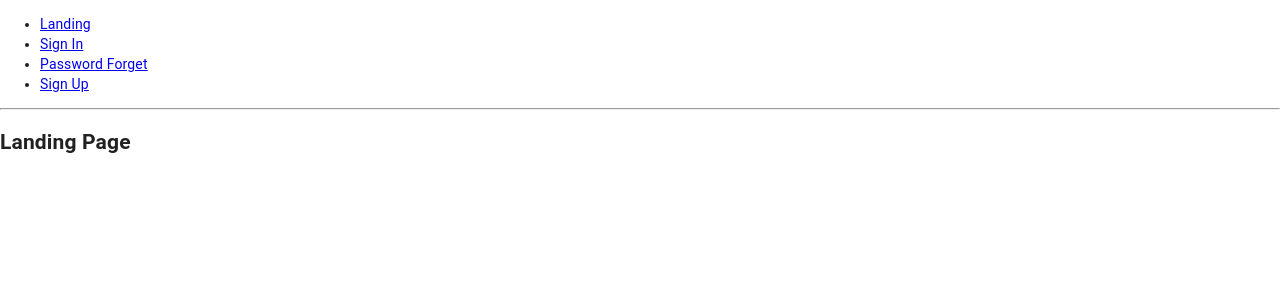
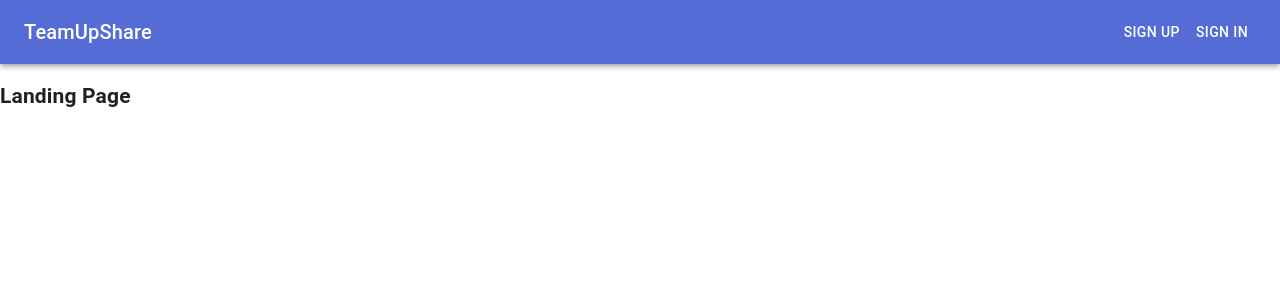
Before and after one commit to iglenwoo/capstone-app, a React (Create React App) app: page / in a window 1280 px wide. Shown: the top 300 px of the page. Built offline with nearby package versions, Linux system fonts and the light colour scheme; no server answers.

Commit message:
add top bar and move navigators into it

```diff
--- a/src/components/App/Navigation.tsx
+++ /dev/null
@@ -1,38 +0,0 @@
-import * as React from 'react'
-import { Link } from 'react-router-dom'
-import * as routes from '../../constants/routes'
-import { useAuth } from '../FirebaseAuth/use-auth'
-
-export const Navigation = () => {
-  const auth = useAuth()
-
-  return <>{auth.user ? <NavigationAuth /> : <NavigationNonAuth />}</>
-}
-
-const NavigationAuth = () => (
-  <ul>
-    <li>
-      <Link to={routes.HOME}>Home</Link>
-    </li>
-    <li>
-      <Link to={routes.ACCOUNT}>Account</Link>
-    </li>
-  </ul>
-)
-
-const NavigationNonAuth = () => (
-  <ul>
-    <li>
-      <Link to={routes.LANDING}>Landing</Link>
-    </li>
-    <li>
-      <Link to={routes.SIGN_IN}>Sign In</Link>
-    </li>
-    <li>
-      <Link to={routes.PASSWORD_FORGET}>Password Forget</Link>
-    </li>
-    <li>
-      <Link to={routes.SIGN_UP}>Sign Up</Link>
-    </li>
-  </ul>
-)
--- /dev/null
+++ b/src/components/App/TopBar.tsx
@@ -0,0 +1,74 @@
+import React, { SyntheticEvent, useEffect } from 'react'
+import { useHistory } from 'react-router-dom'
+import { makeStyles } from '@material-ui/core/styles'
+import AppBar from '@material-ui/core/AppBar'
+import Toolbar from '@material-ui/core/Toolbar'
+import Typography from '@material-ui/core/Typography'
+import Button from '@material-ui/core/Button'
+import { Auth, useAuth } from '../FirebaseAuth/use-auth'
+import * as routes from '../../constants/routes'
+
+const useStyles = makeStyles(theme => ({
+  root: {
+    flexGrow: 1,
+  },
+  menuButton: {
+    marginRight: theme.spacing(2),
+  },
+  title: {
+    flexGrow: 1,
+  },
+}))
+
+export const TopBar = () => {
+  const auth: Auth = useAuth()
+  const history = useHistory()
+
+  const handleSingOut = (event: SyntheticEvent) => {
+    event.preventDefault()
+    auth.signout()
+  }
+  const handleSignUp = (event: SyntheticEvent) => {
+    event.preventDefault()
+    history.push(routes.SIGN_UP)
+  }
+  const handleSignIn = (event: SyntheticEvent) => {
+    event.preventDefault()
+    history.push(routes.SIGN_IN)
+  }
+
+  const classes = useStyles()
+
+  return (
+    <div className={classes.root}>
+      <AppBar position="static">
+        <Toolbar>
+          {auth.user ? (
+            <>
+              <div className={classes.title}>
+                <Button color="inherit">Profile</Button>
+                <Button color="inherit">Projects</Button>
+                <Button color="inherit">My Projects</Button>
+              </div>
+              <Button color="inherit" onClick={handleSingOut}>
+                Sign Out
+              </Button>
+            </>
+          ) : (
+            <>
+              <Typography variant="h6" className={classes.title}>
+                TeamUpShare
+              </Typography>
+              <Button color="inherit" onClick={handleSignUp}>
+                Sign Up
+              </Button>
+              <Button color="inherit" onClick={handleSignIn}>
+                Sign In
+              </Button>
+            </>
+          )}
+        </Toolbar>
+      </AppBar>
+    </div>
+  )
+}
--- a/src/components/App/index.tsx
+++ b/src/components/App/index.tsx
@@ -7,7 +7,6 @@ import {
   Redirect,
 } from 'react-router-dom'
 import * as routes from '../../constants/routes'
-import { Navigation } from './Navigation'
 import { Landing } from '../../pages/Landing'
 import { SignUp } from '../../pages/SignUp'
 import { SignIn } from '../../pages/SignIn'
@@ -15,6 +14,7 @@ import { PasswordForget } from '../../pages/PasswordForget'
 import { Home } from '../../pages/Home'
 import { Account } from '../../pages/Account'
 import { Auth, useAuth } from '../FirebaseAuth/use-auth'
+import { TopBar } from './TopBar'
 
 interface PrivateRouteProps extends RouteProps {
   component: any
@@ -47,8 +47,7 @@ export function App() {
   return (
     <Router>
       <div>
-        <Navigation />
-        <hr />
+        <TopBar />
         <Switch>
           <Route exact={true} path={routes.LANDING} component={Landing} />
           <Route exact={true} path={routes.SIGN_UP} component={SignUp} />
```
